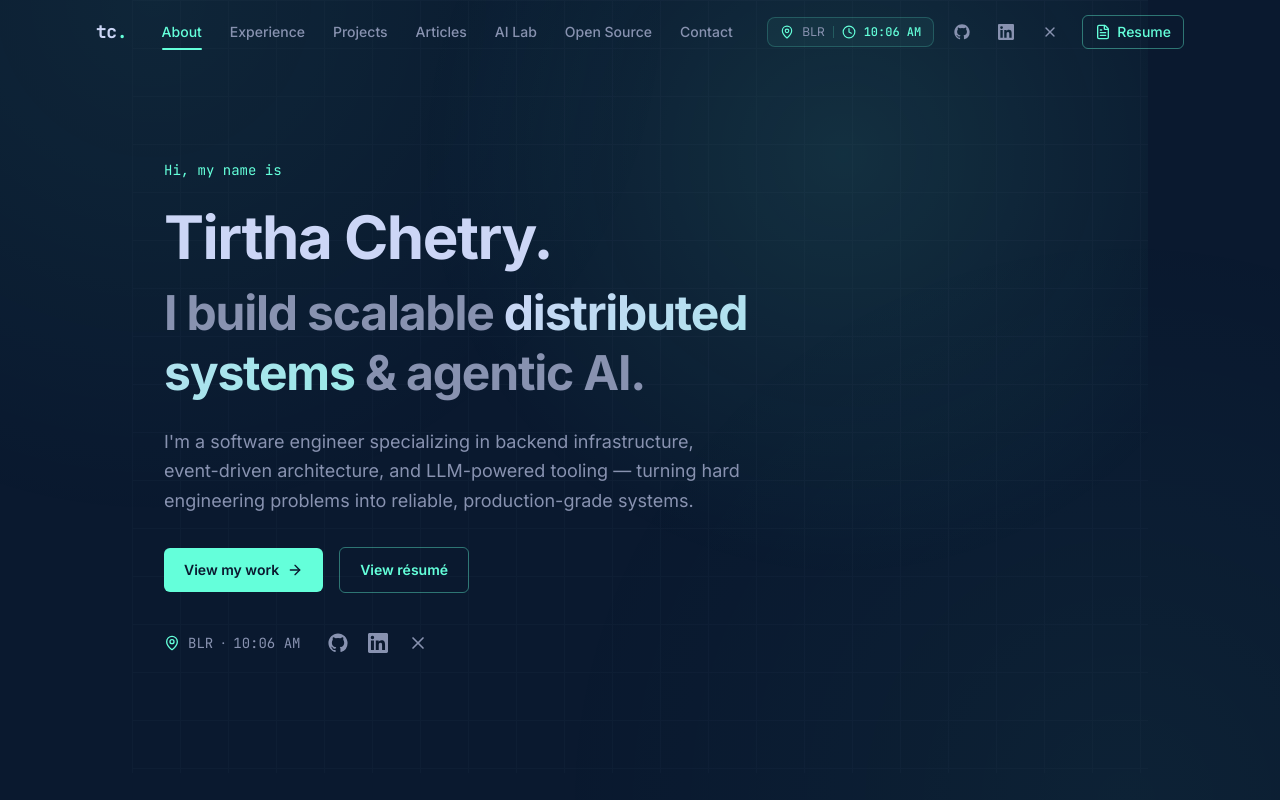
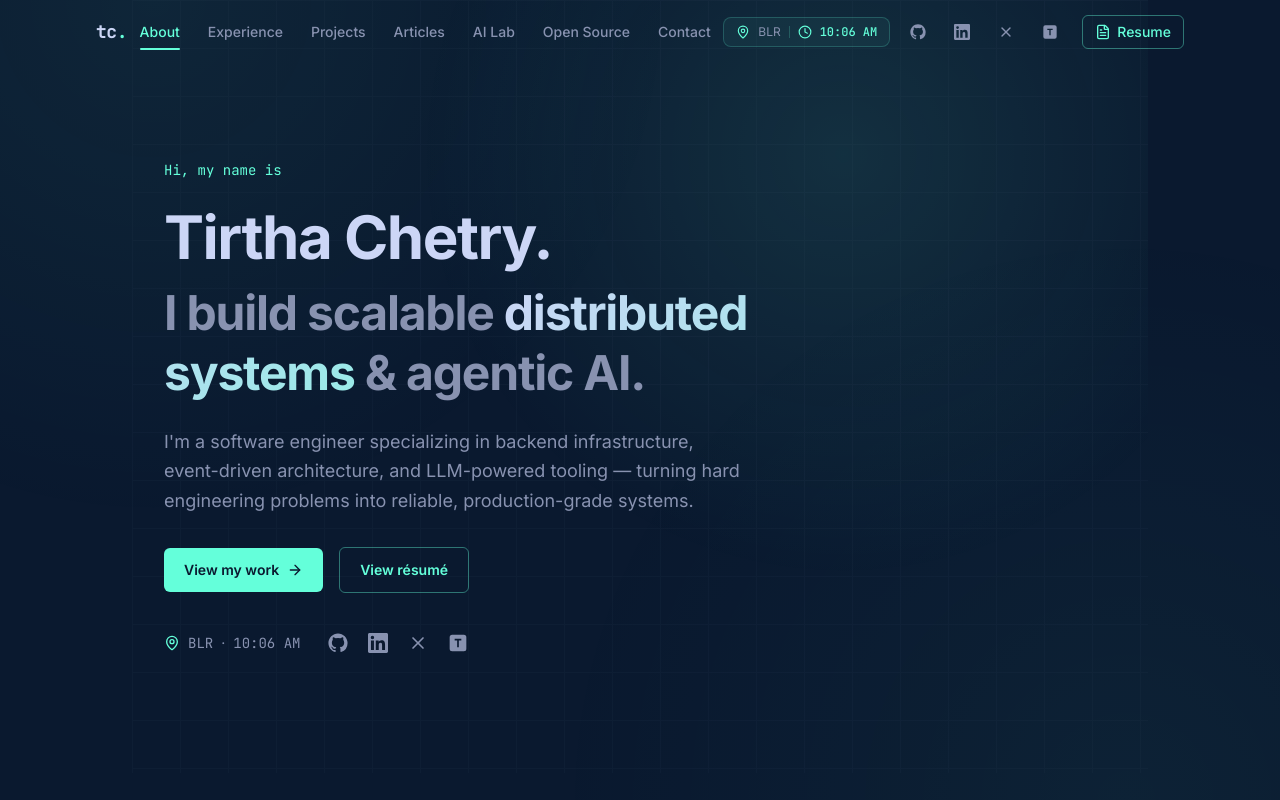
Before and after one commit to tirthachetry-zoho/portfolio-tirtha, a Next.js app: page / in a window 1280 px wide. Shown: the top 800 px of the page. Built offline with nearby package versions, Linux system fonts and the light colour scheme.

Commit message:
Add Topmate profile link to socials

```diff
--- a/src/app/layout.tsx
+++ b/src/app/layout.tsx
@@ -97,6 +97,7 @@ export default function RootLayout({
       "https://github.com/tirthachetry-zoho",
       "https://linkedin.com/in/tirthachetry",
       "https://x.com/tirthachetry",
+      "https://topmate.io/tirtha_chetry",
     ],
     description:
       "AI Engineer and Software Developer focused on distributed systems and agentic AI.",
--- a/src/components/contact.tsx
+++ b/src/components/contact.tsx
@@ -4,7 +4,7 @@ import { useState } from "react";
 import { motion, useReducedMotion } from "framer-motion";
 import { Send, CheckCircle2, AlertCircle, X } from "lucide-react";
 import { SectionHeading } from "@/components/ui/section-heading";
-import { GithubIcon, LinkedinIcon } from "@/components/ui/brand-icons";
+import { GithubIcon, LinkedinIcon, TopmateIcon } from "@/components/ui/brand-icons";
 
 type Status = "idle" | "submitting" | "success" | "error";
 
@@ -13,6 +13,7 @@ const socials = [
   { label: "GitHub", href: "https://github.com/tirthachetry-zoho", Icon: GithubIcon },
   { label: "LinkedIn", href: "https://linkedin.com/in/tirthachetry", Icon: LinkedinIcon },
   { label: "X", href: "https://x.com/tirthachetry", Icon: X },
+  { label: "Topmate", href: "https://topmate.io/tirtha_chetry", Icon: TopmateIcon },
 ];
 
 export function Contact() {
--- a/src/components/footer.tsx
+++ b/src/components/footer.tsx
@@ -1,6 +1,6 @@
 import Link from "next/link";
 import { X, ArrowUp } from "lucide-react";
-import { GithubIcon, LinkedinIcon } from "@/components/ui/brand-icons";
+import { GithubIcon, LinkedinIcon, TopmateIcon } from "@/components/ui/brand-icons";
 
 const year = new Date().getFullYear();
 
@@ -17,6 +17,7 @@ const socials = [
   { label: "GitHub", href: "https://github.com/tirthachetry-zoho", Icon: GithubIcon },
   { label: "LinkedIn", href: "https://linkedin.com/in/tirthachetry", Icon: LinkedinIcon },
   { label: "X", href: "https://x.com/tirthachetry", Icon: X },
+  { label: "Topmate", href: "https://topmate.io/tirtha_chetry", Icon: TopmateIcon },
 ];
 
 export function Footer() {
--- a/src/components/hero.tsx
+++ b/src/components/hero.tsx
@@ -4,12 +4,13 @@ import { useState, useEffect } from "react";
 import Link from "next/link";
 import { motion, useReducedMotion, type Variants } from "framer-motion";
 import { ArrowRight, X, MapPin } from "lucide-react";
-import { GithubIcon, LinkedinIcon } from "@/components/ui/brand-icons";
+import { GithubIcon, LinkedinIcon, TopmateIcon } from "@/components/ui/brand-icons";
 
 const socials = [
   { label: "GitHub", href: "https://github.com/tirthachetry-zoho", Icon: GithubIcon },
   { label: "LinkedIn", href: "https://linkedin.com/in/tirthachetry", Icon: LinkedinIcon },
   { label: "X", href: "https://x.com/tirthachetry", Icon: X },
+  { label: "Topmate", href: "https://topmate.io/tirtha_chetry", Icon: TopmateIcon },
 ];
 
 export function Hero() {
--- a/src/components/navigation.tsx
+++ b/src/components/navigation.tsx
@@ -6,7 +6,7 @@ import { motion, AnimatePresence, useReducedMotion } from "framer-motion";
 import { Menu, X, FileText } from "lucide-react";
 import { cn } from "@/lib/utils";
 import { TimeDisplay } from "@/components/time-display";
-import { GithubIcon, LinkedinIcon } from "@/components/ui/brand-icons";
+import { GithubIcon, LinkedinIcon, TopmateIcon } from "@/components/ui/brand-icons";
 
 const navItems = [
   { name: "About", href: "/#about" },
@@ -22,6 +22,7 @@ const socials = [
   { label: "GitHub", href: "https://github.com/tirthachetry-zoho", Icon: GithubIcon },
   { label: "LinkedIn", href: "https://linkedin.com/in/tirthachetry", Icon: LinkedinIcon },
   { label: "X", href: "https://x.com/tirthachetry", Icon: X },
+  { label: "Topmate", href: "https://topmate.io/tirtha_chetry", Icon: TopmateIcon },
 ];
 
 const RESUME_URL = "/resume";
--- a/src/components/ui/brand-icons.tsx
+++ b/src/components/ui/brand-icons.tsx
@@ -27,3 +27,17 @@ export function LinkedinIcon(props: SVGProps<SVGSVGElement>) {
     </svg>
   );
 }
+
+export function TopmateIcon(props: SVGProps<SVGSVGElement>) {
+  return (
+    <svg
+      viewBox="0 0 24 24"
+      fill="currentColor"
+      fillRule="evenodd"
+      aria-hidden="true"
+      {...props}
+    >
+      <path d="M5 2h14a3 3 0 0 1 3 3v14a3 3 0 0 1-3 3H5a3 3 0 0 1-3-3V5a3 3 0 0 1 3-3Zm3 5h8v2h-3v8h-2v-8H8Z" />
+    </svg>
+  );
+}
--- a/src/lib/config.ts
+++ b/src/lib/config.ts
@@ -9,5 +9,6 @@ export const siteConfig = {
     github: "https://github.com/tirthachetry-zoho",
     linkedin: "https://linkedin.com/in/tirthachetry",
     twitter: "https://x.com/tirthachetry",
+    topmate: "https://topmate.io/tirtha_chetry",
   },
 };
```
